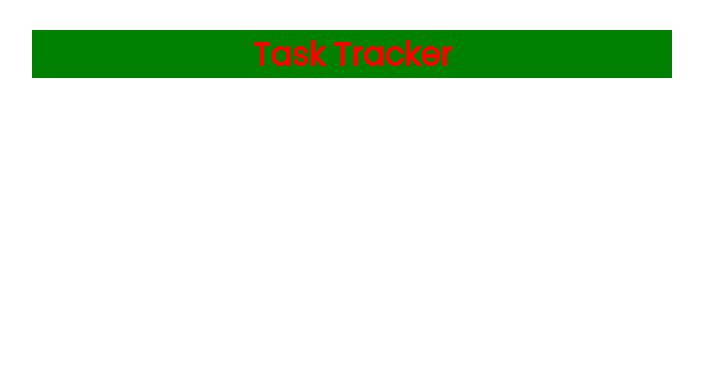
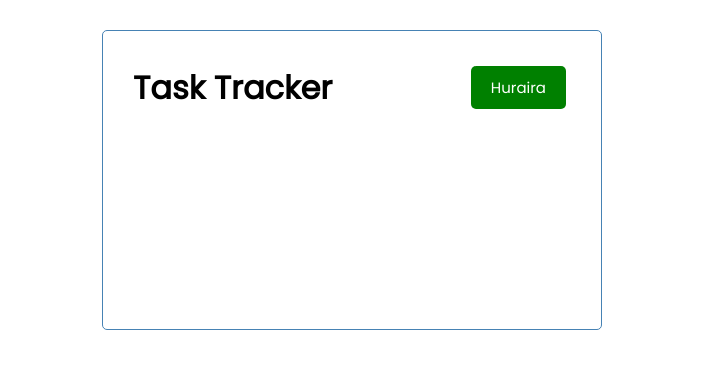
Before and after one commit to iamhuraira/ReactJS_Learning_-nd-Practic, a React (Create React App) app in the folder react-task-tracker/: page / in a window 1280 px wide. Shown: the top 368 px of the page, without its empty margins (288-991 px from the left). Built offline with nearby package versions, Linux system fonts and the light colour scheme.

Commit message:
Do Button Click Event Call From Parent To On Child

```diff
--- a/react-task-tracker/src/App.js
+++ b/react-task-tracker/src/App.js
@@ -1,12 +1,12 @@
 
 import React from 'react';
 import Header from './components/Header';
-import "./App.css";
+import "./index.css";
 
 function App() {
   return (
-    <div className="App">
-      <Header    />
+    <div className="container">
+      <Header />
     </div>
   );
 }
--- a/react-task-tracker/src/components/Button.js
+++ b/react-task-tracker/src/components/Button.js
@@ -0,0 +1,31 @@
+import React from 'react'
+import propTypes from 'prop-types';
+
+const Button = ({color , text , onclick}) => {
+    // const onclick =(e)=> {
+    //     console.log(e);
+    // }
+  return (
+
+      <button
+      onClick={onclick}
+      style={{ backgroundColor: color }}
+      className="btn"
+      >
+        {text}
+      </button>
+
+  );
+}
+
+Button.defaultProps ={
+    color :'steelblue',
+
+}
+Button.propTypes = {
+    text : propTypes.string,
+    color : propTypes.string,
+    onclick : propTypes.func.isRequired,
+}
+
+export default Button
--- a/react-task-tracker/src/components/Header.js
+++ b/react-task-tracker/src/components/Header.js
@@ -1,9 +1,15 @@
 import propTypes from 'prop-types';
+import Button from './Button';
 
 const Header = ({ title }) => {
+  const onclick = ()=> {
+    console.log('CLicked')
+  }
   return (
-    <header>
-      <h1 style={headingStyle}>{title}</h1>
+    <header className='header'>
+      <h1 >{title}</h1>
+      <Button color='green' text='Huraira' onclick={onclick} />
+
     </header>
   );
 }
@@ -13,11 +19,13 @@ Header.defaultProps ={
 Header.propTypes ={
   title : propTypes.string.isRequired,
 }
-const headingStyle = {
-  color : 'red',
-  backgroundColor : 'green',
-  width : '50%',
-  margin:'auto',
-  marginTop : '30px'
-}
+
+// CSS in JS
+// const headingStyle = {
+//   color : 'red',
+//   backgroundColor : 'green',
+//   width : '50%',
+//   margin:'auto',
+//   marginTop : '30px'
+// }
 export default Header;
```
